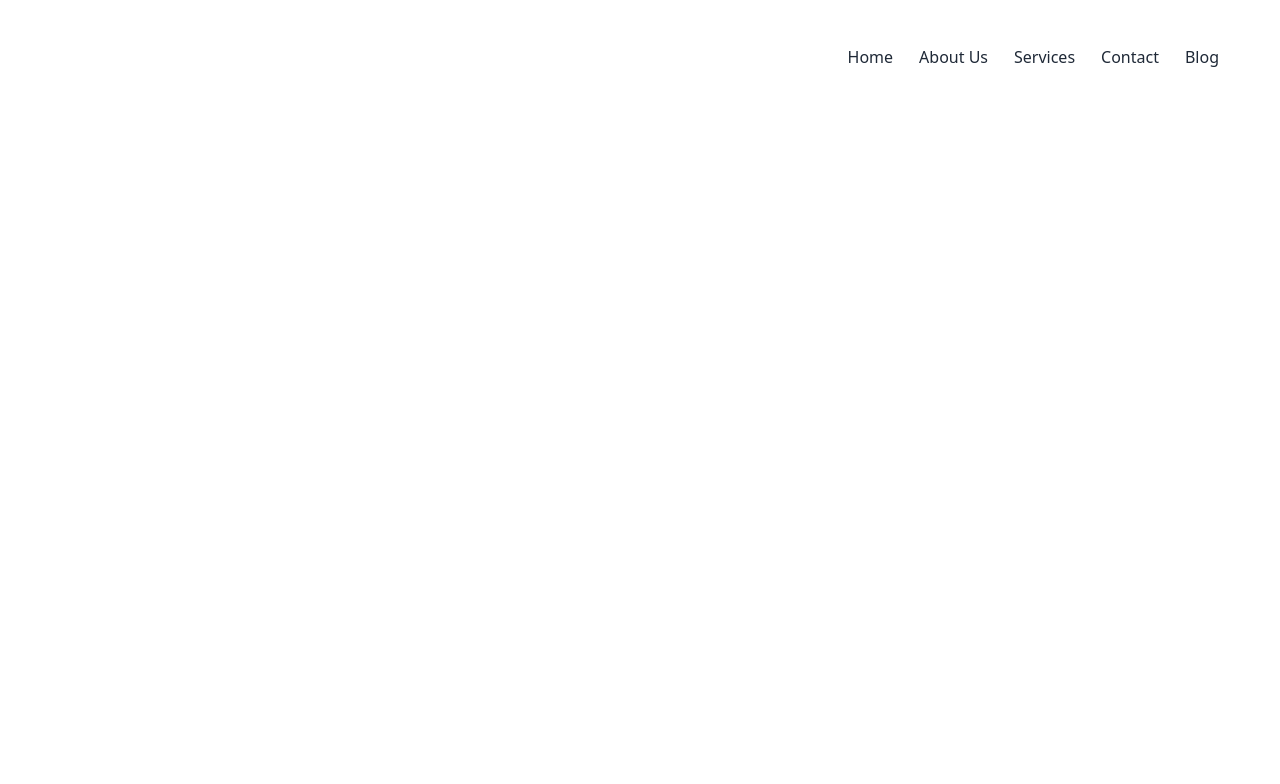
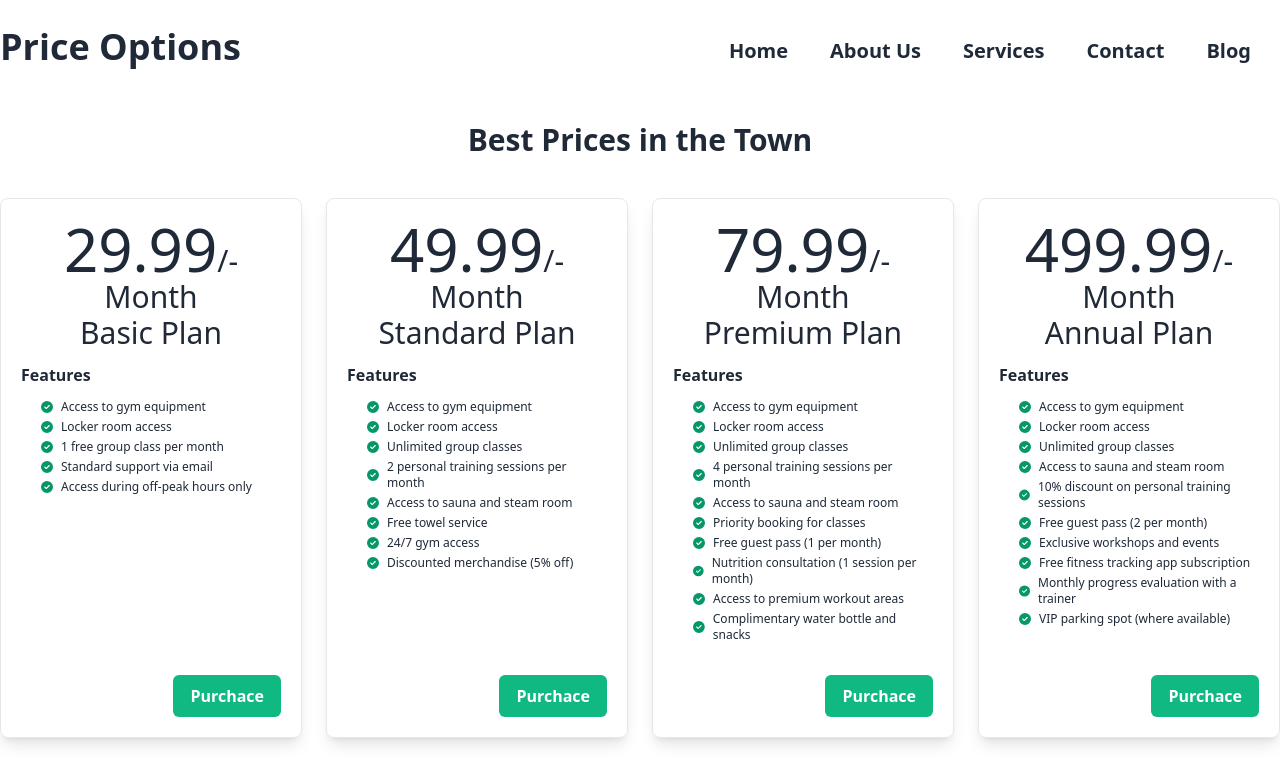
Before and after one commit to devsujoy36/Price-Options, a React (Vite) app: page / in a window 1280 px wide. Shown: the top 784 px of the page. Built offline with nearby package versions, Linux system fonts and the light colour scheme.

Commit message:
adding price Option section card and features

```diff
--- a/src/App.jsx
+++ b/src/App.jsx
@@ -1,14 +1,13 @@
 import './App.css'
-import DaisyNav from './components/DaisyNav/DaisyNav'
 import NavBar from './components/NavBar/NavBar'
+import PriceOptions from './components/PriceOptions/PriceOptions'
 
 function App() {
 
   return (
     <>
-
-      {/* <DaisyNav /> */}
       <NavBar/>
+      <PriceOptions/>
 
     </>
   )
--- /dev/null
+++ b/src/components/Feature/Feature.jsx
@@ -0,0 +1,11 @@
+import { FaCircleCheck } from "react-icons/fa6";
+const Feature = ({ feature }) => {
+    return (
+        <div className="flex gap-2 items-center">
+            <FaCircleCheck className="text-emerald-600"/>
+            <p>{feature}</p>
+        </div>
+    )
+}
+
+export default Feature
--- a/src/components/Link/Link.jsx
+++ b/src/components/Link/Link.jsx
@@ -2,7 +2,7 @@
 
 const Link = ({route}) => {
     return (
-        <li className="px-3 md:py-2 rounded-md hover:text-emerald-500 border-transparent hover:border-emerald-400 border transition-all">
+        <li className="px-5 font-semibold text-xl md:py-2 rounded-md hover:text-emerald-500 border-transparent hover:border-emerald-400 border transition-all">
             <a href={route.path}>{route.name}</a>
         </li>
     )
--- a/src/components/NavBar/NavBar.jsx
+++ b/src/components/NavBar/NavBar.jsx
@@ -14,8 +14,12 @@ const NavBar = () => {
     ];
 
     return (
-        <nav className="mx-10 my-5 float-end">
-            <div className="text-2xl md:hidden" onClick={() => { setOpen(!open) }}>
+        <nav className="flex justify-between items-center max-w-screen-2xl my-3 md:mx-auto mx-5">
+            <div>
+                <a href="" className="font-bold text-4xl">Price Options</a>
+            </div>
+            <div>
+                <div className="text-4xl md:hidden" onClick={() => { setOpen(!open) }}>
                     {
                         open === true ? <GrClose /> : <GiHamburgerMenu />
                     }
@@ -26,6 +30,7 @@ const NavBar = () => {
                         routes.map(route => <Link key={route.id} route={route} />)
                     }
                 </ul>
+            </div>
         </nav>
     )
 }
--- /dev/null
+++ b/src/components/PriceOption/PriceOption.jsx
@@ -0,0 +1,35 @@
+/* eslint-disable react/prop-types */
+
+import Feature from "../Feature/Feature";
+
+
+const PriceOption = ({ option }) => {
+    const { name, price, features } = option;
+    return (
+        <div className="border p-5 rounded-lg shadow-lg flex flex-col gap-3">
+            <div className="text-center">
+
+                <h2 className="">
+                    <span className="text-6xl">{price}</span>
+                    <span className="text-3xl">/-Month</span>
+                </h2>
+                <h4 className="text-3xl">{name}</h4>
+            </div>
+
+            <h1 className="font-semibold">Features</h1>
+            <div className="flex-grow">
+                <div className="pl-5 text-xs grid gap-1 flex-grow">
+                    {
+                        features.map((feature, idx) => <Feature key={idx} feature={feature} />)
+                    }
+                </div>
+            </div>
+
+            <div className="mt-5 flex justify-end">
+                <button className="bg-emerald-500 text-white px-4 py-2 rounded-md hover:bg-white border border-transparent hover:border-emerald-500 active:scale-95 hover:text-black transition-all font-bold">Purchace</button>
+            </div>
+        </div>
+    )
+}
+
+export default PriceOption;
--- /dev/null
+++ b/src/components/PriceOptions/PriceOptions.jsx
@@ -0,0 +1,82 @@
+import PriceOption from "../PriceOption/PriceOption"
+
+const PriceOptions = () => {
+
+  const priceOptions = [
+    {
+      "id": 1,
+      "name": "Basic Plan",
+      "features": [
+        "Access to gym equipment",
+        "Locker room access",
+        "1 free group class per month",
+        "Standard support via email",
+        "Access during off-peak hours only"
+      ],
+      "price": 29.99
+    },
+    {
+      "id": 2,
+      "name": "Standard Plan",
+      "features": [
+        "Access to gym equipment",
+        "Locker room access",
+        "Unlimited group classes",
+        "2 personal training sessions per month",
+        "Access to sauna and steam room",
+        "Free towel service",
+        "24/7 gym access",
+        "Discounted merchandise (5% off)"
+      ],
+      "price": 49.99
+    },
+    {
+      "id": 3,
+      "name": "Premium Plan",
+      "features": [
+        "Access to gym equipment",
+        "Locker room access",
+        "Unlimited group classes",
+        "4 personal training sessions per month",
+        "Access to sauna and steam room",
+        "Priority booking for classes",
+        "Free guest pass (1 per month)",
+        "Nutrition consultation (1 session per month)",
+        "Access to premium workout areas",
+        "Complimentary water bottle and snacks"
+      ],
+      "price": 79.99
+    },
+    {
+      "id": 4,
+      "name": "Annual Plan",
+      "features": [
+        "Access to gym equipment",
+        "Locker room access",
+        "Unlimited group classes",
+        "Access to sauna and steam room",
+        "10% discount on personal training sessions",
+        "Free guest pass (2 per month)",
+        "Exclusive workshops and events",
+        "Free fitness tracking app subscription",
+        "Monthly progress evaluation with a trainer",
+        "VIP parking spot (where available)"
+      ],
+      "price": 499.99
+    }
+  ]
+
+  return (
+    <div className="max-w-screen-2xl my-10 md:mx-auto mx-5">
+      <h2 className="text-3xl font-bold text-center my-10">Best Prices in the Town</h2>
+      <div className="grid md:grid-cols-4 grid-cols-1 gap-6">
+
+      {
+        priceOptions.map(option =>  <PriceOption key={option.id} option={option} /> )
+      }
+      </div>
+    </div>
+  )
+}
+
+export default PriceOptions
```
Lines whose indentation alone changed are shown as unchanged.
